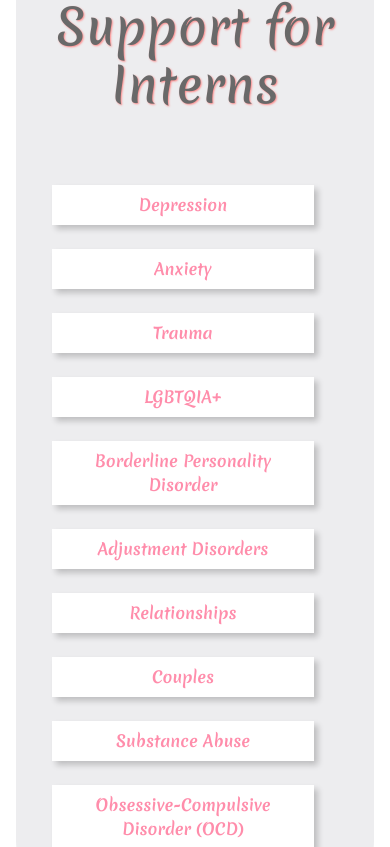
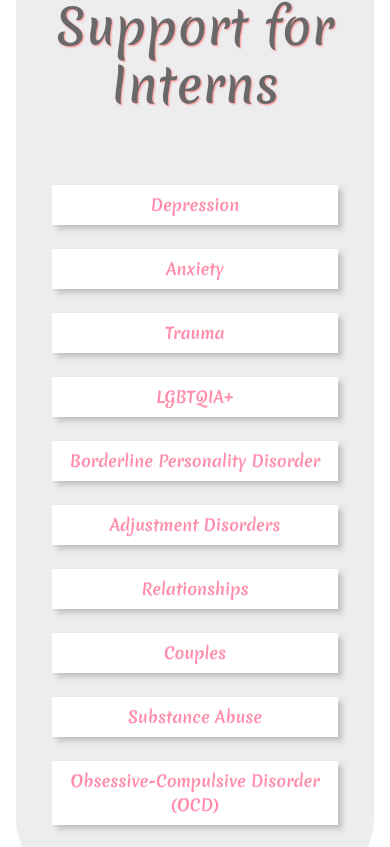
Before and after one commit to LFuen/c-fuentes, a Next.js app: page /Supervision in a window 390 px wide. Shown: the part 2426-3273 px from the top of the page. Built offline with nearby package versions, Linux system fonts and the light colour scheme.

Commit message:
removed all width properties for techniqueRow

```diff
--- a/src/app/Supervision/supervision.module.css
+++ b/src/app/Supervision/supervision.module.css
@@ -94,9 +94,9 @@
     display: flex;
     flex-direction: row;
     align-items: start;
+    justify-content: center;
     flex-wrap: nowrap;
     padding: 2rem 0;
-    width: 100%;
     text-align: center;
 }
 
@@ -331,7 +331,7 @@
     .techniqueRow {
         flex-direction: column;
         align-items: start;
-        width: 100%;
+        justify-content: center;
         flex-wrap: nowrap;
     }
 
```
